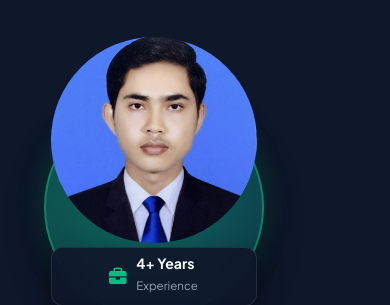
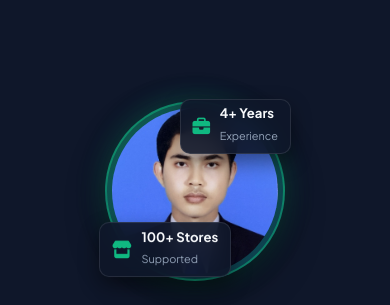
Before and after one commit to yisengys27-web/yisengportfolio.github.io, a website: page index.html in a window 390 px wide. Shown: the part 71-376 px from the top of the page. Drawn offline with Linux system fonts and the light colour scheme.

Commit message:
Add files via upload

```diff
--- a/style.css
+++ b/style.css
@@ -918,6 +918,11 @@ p {
   .hero-content {
     grid-template-columns: 1fr;
   }
+  .hero-image-card {
+    justify-content: center;
+    margin: 1rem auto 2rem auto;
+    width: 100%;
+  }
   .hero-name {
     font-size: 2.8rem;
   }
@@ -927,6 +932,9 @@ p {
   }
   .about-photo-wrap {
     margin-bottom: 0.5rem;
+    width: 100%;
+    display: flex;
+    justify-content: center;
   }
 }
 
@@ -967,18 +975,56 @@ p {
     flex-direction: column;
   }
 
-  .floating-badge {
-    position: static;
-    margin-top: 0.5rem;
+  .hero-image-card {
+    justify-content: center;
+    margin: 0.75rem auto 1.75rem auto;
+    width: 100%;
   }
 
   .hero-img-container {
-    flex-direction: column;
+    width: 200px;
+    height: 200px;
   }
 
-  .badge-exp, .badge-stores {
-    position: static;
-    width: 100%;
-    justify-content: center;
+  .floating-badge {
+    position: absolute;
+    padding: 0.4rem 0.75rem;
+    border-radius: 10px;
+    box-shadow: 0 8px 20px rgba(0, 0, 0, 0.45);
+  }
+
+  .floating-badge strong {
+    font-size: 0.82rem;
+  }
+
+  .floating-badge span {
+    font-size: 0.68rem;
+  }
+
+  .badge-exp {
+    top: 5px;
+    right: -15px;
+  }
+
+  .badge-stores {
+    bottom: 5px;
+    left: -15px;
   }
 }
+
+@media (max-width: 480px) {
+  .hero-img-container {
+    width: 180px;
+    height: 180px;
+  }
+
+  .badge-exp {
+    top: 0;
+    right: -8px;
+  }
+
+  .badge-stores {
+    bottom: 0;
+    left: -8px;
+  }
+}
```
